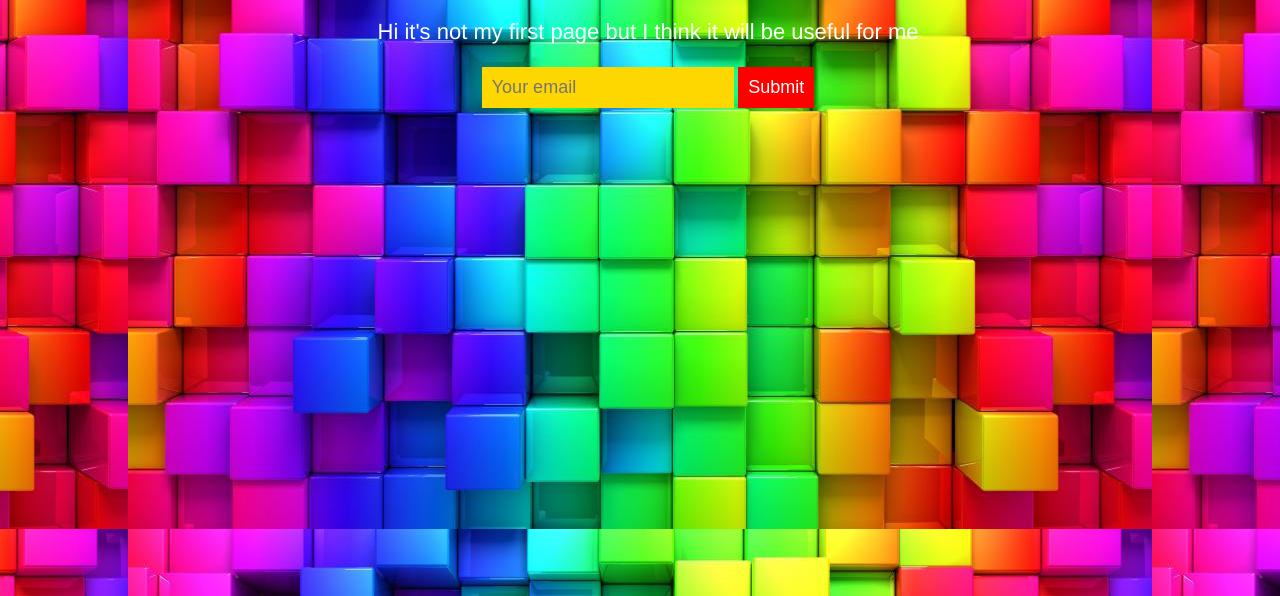
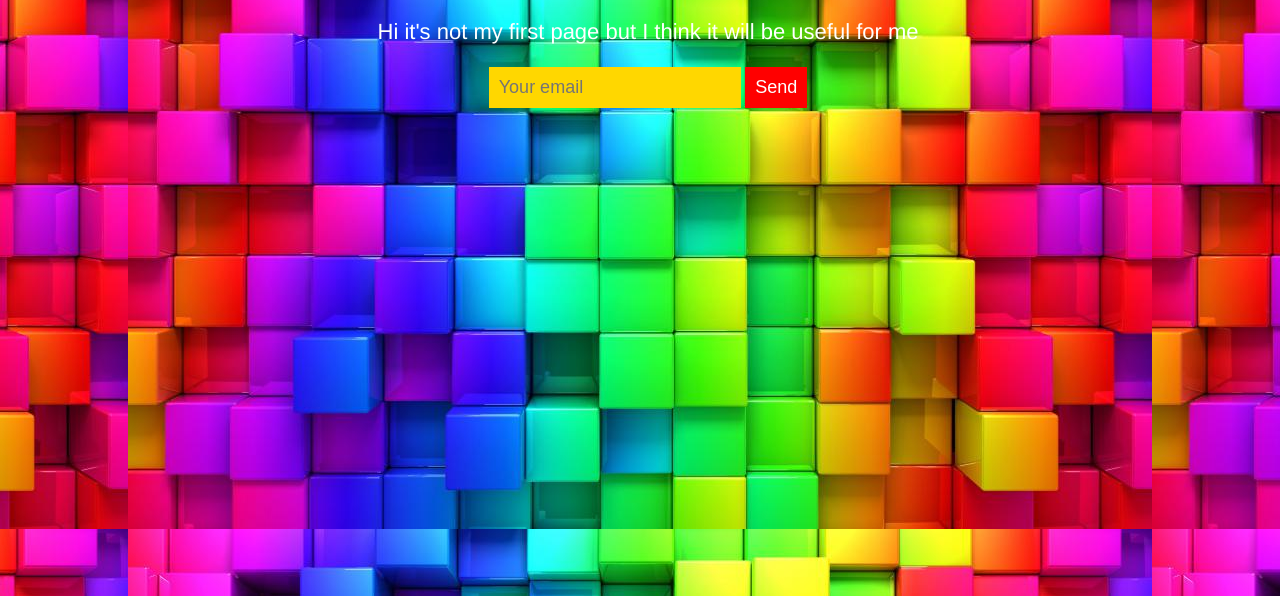
Before and after one commit to Damian220690/HTML-project1, a plain HTML site: page index.html in a window 1280 px wide. Shown: the part 212-808 px from the top of the page. Drawn offline with Linux system fonts and the light colour scheme.

Commit message:
Update index.html

```diff
--- a/index.html
+++ b/index.html
@@ -42,6 +42,11 @@
     <img src="RealMadrid.jpg">
     <h1>Damian Niewęgłowski</h1>
     <p>Hi it's not my first page but I think it will be useful for me</p>
-    <input type="email" placeholder="Your email">
-    <input type="submit">
+
+
+    <form action="https://formspree.io/Damian220690@o2.pl"
+      method="POST">
+    <input type="email" placeholder="Your email" name="_replyto">
+    <input type="submit" value="Send">
+    </form>
 </body>
```
